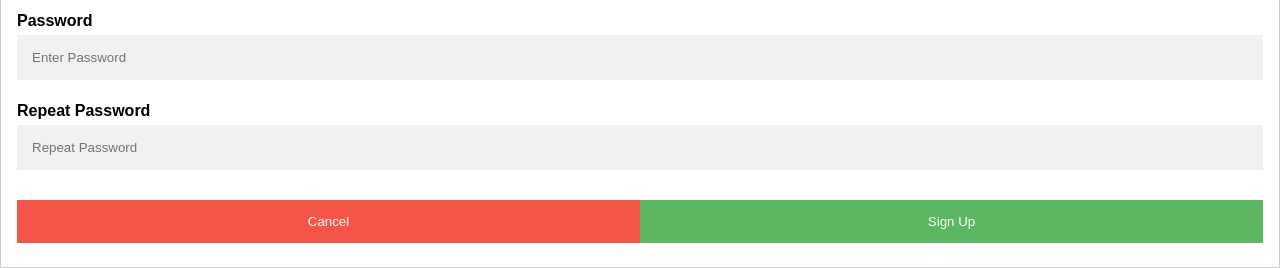
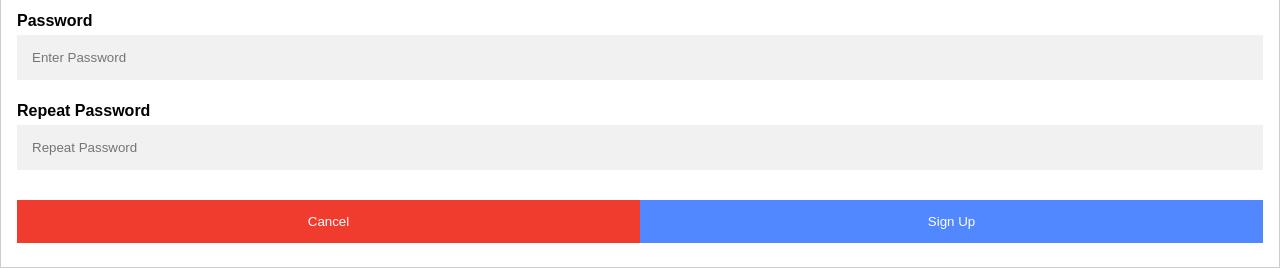
Before and after one commit to AmerA10/web2_assignment_02, a PHP site: page /signup.php in a window 1280 px wide. Shown: the part 581-849 px from the top of the page. Run offline with PHP 8.4, Linux system fonts and the light colour scheme.

Commit message:
Add files via upload

```diff
--- a/css/signup.css
+++ b/css/signup.css
@@ -8,6 +8,10 @@
   display: inline-block;
   border: none;
   background: #f1f1f1;
+}
+
+.container{
+
 }
 
 input[type=text]:focus, input[type=password]:focus {
@@ -22,7 +26,7 @@ hr {
 
 /* Set a style for all buttons */
 button {
-  background-color: #4CAF50;
+  background-color: rgb(64, 124, 255);
   color: white;
   padding: 14px 20px;
   margin: 8px 0;
@@ -39,7 +43,7 @@ button:hover {
 /* Extra styles for the cancel button */
 .cancelbtn {
   padding: 14px 20px;
-  background-color: #f44336;
+  background-color: #ee2719;
 }
 
 /* Float cancel and signup buttons and add an equal width */
```
